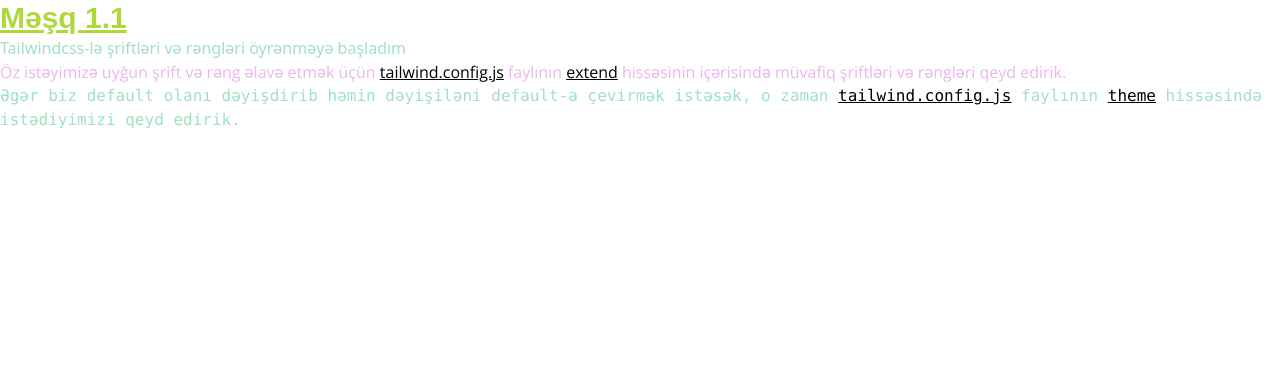
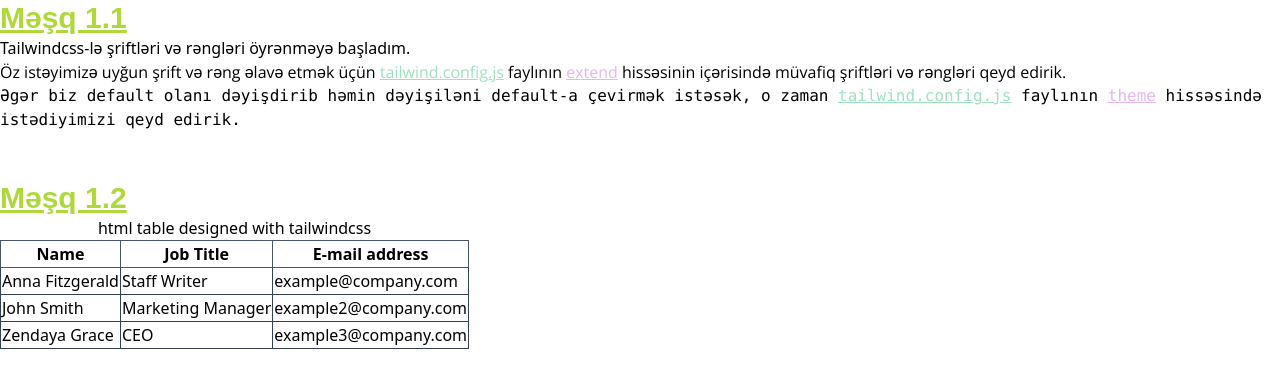
Before and after one commit to Firanhiz/tailwindcss-exercise-one, a website: page public/index.html in a window 1280 px wide. Drawn offline with nearby package versions, Linux system fonts and the light colour scheme; a web font is replaced by a local one.

Commit message:
added tailwind's table classes

```diff
--- a/public/index.html
+++ b/public/index.html
@@ -18,22 +18,63 @@
 
 <body>
     <div class="container">
-        <h1 class="text-3xl font-bold underline font-gemunu text-my-green">
-            Məşq 1.1
-        </h1>
+
+        <div class="">
+            <h3 class="text-3xl font-bold underline font-gemunu text-my-green">
+                Məşq 1.1
+            </h3>
+
+            <p class="font-sans text-black">Tailwindcss-lə şriftləri və rəngləri öyrənməyə başladım.</p>
+            <p class="font-open text-black">
+                Öz istəyimizə uyğun şrift və rəng əlavə etmək üçün <span class="text-my-aqua underline">tailwind.config.js</span>
+                faylının <span class="text-my-lilac underline">extend</span> hissəsinin içərisində müvafiq şriftləri və
+                rəngləri qeyd edirik.
+            </p>
+            <p class="font-mono text-black">
+                Əgər biz default olanı dəyişdirib həmin dəyişiləni default-a çevirmək istəsək, o zaman
+                <span class="text-my-aqua underline">tailwind.config.js</span> faylının
+                <span class="text-my-lilac underline">theme</span> hissəsində istədiyimizi qeyd edirik.
+            </p>
+        </div>
+
+        <br/><br/>
 
         <div>
-            <p class="font-sans text-my-aqua">Tailwindcss-lə şriftləri və rəngləri öyrənməyə başladım</p>
-            <p class="font-open text-my-lilac">
-                Öz istəyimizə uyğun şrift və rəng əlavə etmək üçün <span class="text-black underline">tailwind.config.js</span>
-                faylının <span class="text-black underline">extend</span> hissəsinin içərisində müvafiq şriftləri və
-                rəngləri qeyd edirik.
-            </p>
-            <p class="font-mono text-my-aqua">
-                Əgər biz default olanı dəyişdirib həmin dəyişiləni default-a çevirmək istəsək, o zaman
-                <span class="text-black underline">tailwind.config.js</span> faylının
-                <span class="text-black underline">theme</span> hissəsində istədiyimizi qeyd edirik.
-            </p>
+            <h3 class="text-3xl font-bold underline font-gemunu text-my-green">
+                Məşq 1.2
+            </h3>
+
+            <table class="border-collapse border border-slate-500 table-fixed">
+                <caption class="caption-top">
+                    html table designed with tailwindcss
+                </caption>
+
+                <thead>
+                    <tr>
+                        <th class="border border-slate-600">Name</th>
+                        <th class="border border-slate-600">Job Title</th>
+                        <th class="border border-slate-600">E-mail address</th>
+                    </tr>
+                </thead>
+
+                <tbody>
+                    <tr>
+                        <td class="border border-slate-700">Anna Fitzgerald</td>
+                        <td class="border border-slate-700">Staff Writer</td>
+                        <td class="border border-slate-700">example@company.com</td>
+                    </tr>
+                    <tr>
+                        <td class="border border-slate-700">John Smith</td>
+                        <td class="border border-slate-700">Marketing Manager</td>
+                        <td class="border border-slate-700">example2@company.com</td>
+                    </tr>
+                    <tr>
+                        <td class="border border-slate-700">Zendaya Grace</td>
+                        <td class="border border-slate-700">CEO</td>
+                        <td class="border border-slate-700">example3@company.com</td>
+                    </tr>
+                </tbody>
+            </table>
         </div>
     </div>
 
```
Also changed, not shown: public/css/styles.css.
